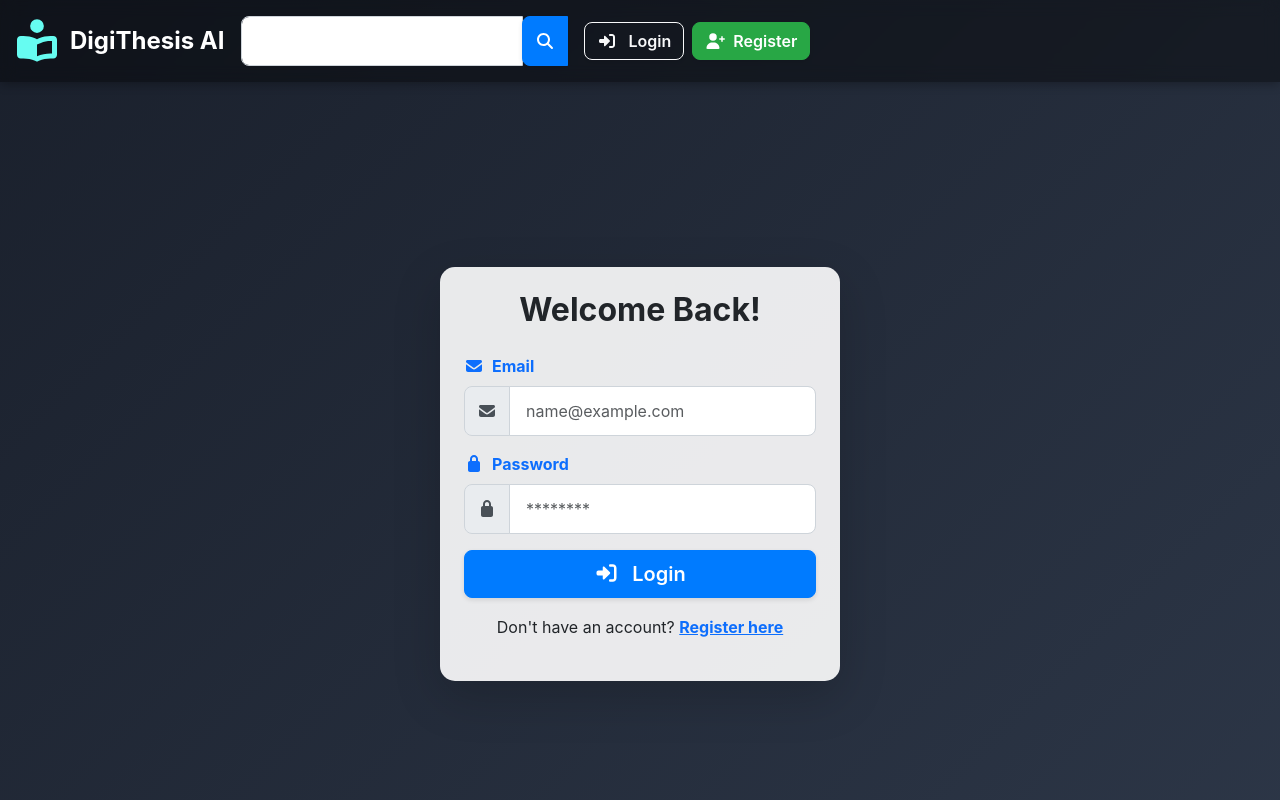
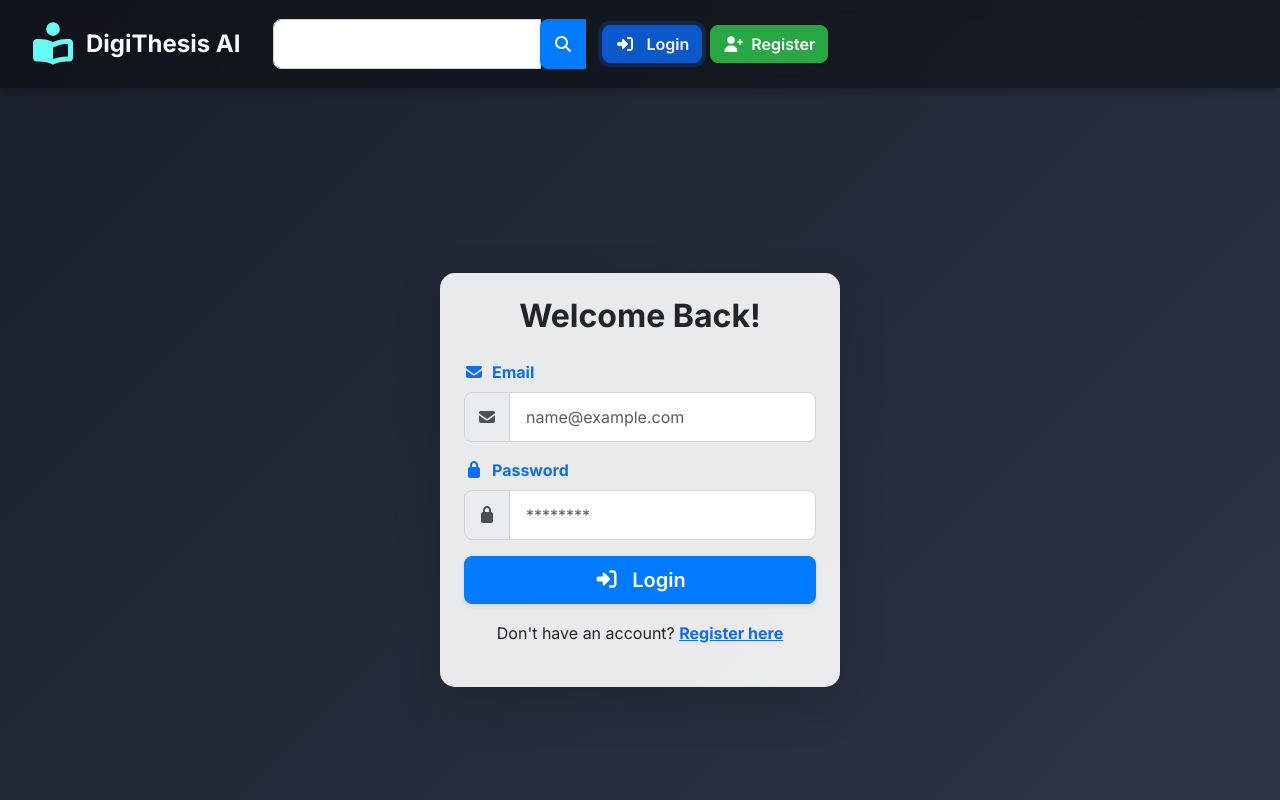
Before and after one commit to Shuvo1998/digi-thesis-ai-project, a React (Create React App) app in the folder frontend/: page /login in a window 1280 px wide. Shown: the top 800 px of the page. Built offline with nearby package versions, Linux system fonts and the light colour scheme.

Commit message:
toggle button responsiveness changed

```diff
--- a/frontend/src/components/Layout/Header.js
+++ b/frontend/src/components/Layout/Header.js
@@ -1,6 +1,6 @@
 // frontend/src/components/Layout/Header.js
-import React, { useContext, useState } from 'react';
-import { Link, useNavigate } from 'react-router-dom';
+import React, { useContext, useState, useEffect, useRef } from 'react';
+import { Link, useNavigate, useLocation } from 'react-router-dom'; // Import useLocation
 import { UserContext } from '../../context/UserContext';
 import { FontAwesomeIcon } from '@fortawesome/react-fontawesome';
 import { faBookOpenReader, faUserPlus, faSignInAlt, faSignOutAlt, faUpload, faTachometerAlt, faSearch, faClipboardList, faUserCircle } from '@fortawesome/free-solid-svg-icons';
@@ -8,7 +8,43 @@ import { faBookOpenReader, faUserPlus, faSignInAlt, faSignOutAlt, faUpload, faTa
 const Header = () => {
     const { user, logout } = useContext(UserContext);
     const navigate = useNavigate();
+    const location = useLocation(); // Get current location to determine active link
     const [searchQuery, setSearchQuery] = useState('');
+
+    // Refs for detecting clicks outside the navbar collapse
+    const navbarCollapseRef = useRef(null);
+    const navbarTogglerRef = useRef(null);
+
+    // Effect to handle clicks outside the collapsed navbar
+    useEffect(() => {
+        const handleClickOutside = (event) => {
+            // Check if the navbar collapse is currently open (has the 'show' class)
+            const isNavbarOpen = navbarCollapseRef.current && navbarCollapseRef.current.classList.contains('show');
+
+            // If the navbar is open AND the click is outside the navbar collapse AND outside the toggler button itself
+            if (
+                isNavbarOpen &&
+                navbarCollapseRef.current &&
+                !navbarCollapseRef.current.contains(event.target) &&
+                navbarTogglerRef.current &&
+                !navbarTogglerRef.current.contains(event.target)
+            ) {
+                // Programmatically close the navbar collapse by simulating a click on the toggler.
+                // This leverages Bootstrap's built-in collapse behavior.
+                if (navbarTogglerRef.current) {
+                    navbarTogglerRef.current.click();
+                }
+            }
+        };
+
+        // Add the event listener when the component mounts
+        document.addEventListener('click', handleClickOutside);
+
+        // Clean up the event listener when the component unmounts
+        return () => {
+            document.removeEventListener('click', handleClickOutside);
+        };
+    }, []); // Empty dependency array means this effect runs once on mount and cleans up on unmount
 
     const handleSearchChange = (e) => {
         setSearchQuery(e.target.value);
@@ -17,7 +53,6 @@ const Header = () => {
     const handleSearchSubmit = (e) => {
         e.preventDefault();
         if (searchQuery.trim()) {
-            // UPDATED: Use the live Render backend URL for search
             navigate(`/search?q=${encodeURIComponent(searchQuery.trim())}`);
             setSearchQuery('');
         }
@@ -28,15 +63,27 @@ const Header = () => {
         navigate('/login');
     };
 
+    // Helper function to determine if a link is active
+    const isActive = (path) => {
+        if (path === '/') {
+            return location.pathname === '/'; // Exact match for the home path
+        }
+        // For other paths, check if the current path starts with the link's path
+        // This handles cases like /admin-dashboard/users also activating /admin-dashboard
+        return location.pathname.startsWith(path);
+    };
+
     return (
         <nav className="navbar navbar-expand-lg navbar-dark bg-transparent py-3 sticky-top">
             <div className="container-fluid">
-                <Link className="navbar-brand d-flex align-items-center" to="/">
+                {/* Apply active class to brand link if it's the home page */}
+                <Link className={`navbar-brand d-flex align-items-center ${isActive('/') ? 'active' : ''}`} to="/">
                     <FontAwesomeIcon icon={faBookOpenReader} size="2x" className="me-2 brand-icon" />
                     <span className="fw-bold fs-4">DigiThesis AI</span>
                 </Link>
 
                 <button
+                    ref={navbarTogglerRef}
                     className="navbar-toggler"
                     type="button"
                     data-bs-toggle="collapse"
@@ -48,8 +95,11 @@ const Header = () => {
                     <span className="navbar-toggler-icon"></span>
                 </button>
 
-                <div className="collapse navbar-collapse ms-auto" id="navbarNav">
-
+                <div
+                    ref={navbarCollapseRef}
+                    className="collapse navbar-collapse ms-auto"
+                    id="navbarNav"
+                >
                     <form className="d-flex my-2 my-lg-0 me-lg-3" role="search" onSubmit={handleSearchSubmit}>
                         <div className="input-group">
                             <input
@@ -70,18 +120,21 @@ const Header = () => {
                         {user ? (
                             <>
                                 <li className="nav-item">
-                                    <Link className="nav-link text-white" to="/dashboard">
+                                    {/* Conditionally apply 'active' class */}
+                                    <Link className={`nav-link text-white ${isActive('/dashboard') ? 'active' : ''}`} to="/dashboard">
                                         <FontAwesomeIcon icon={faTachometerAlt} className="me-1" /> Dashboard
                                     </Link>
                                 </li>
                                 <li className="nav-item">
-                                    <Link className="nav-link text-white" to="/upload-thesis">
+                                    {/* Conditionally apply 'active' class */}
+                                    <Link className={`nav-link text-white ${isActive('/upload-thesis') ? 'active' : ''}`} to="/upload-thesis">
                                         <FontAwesomeIcon icon={faUpload} className="me-1" /> Upload Thesis
                                     </Link>
                                 </li>
                                 {(user.role === 'admin' || user.role === 'supervisor') && (
                                     <li className="nav-item">
-                                        <Link className="nav-link text-white" to="/admin-dashboard">
+                                        {/* Conditionally apply 'active' class */}
+                                        <Link className={`nav-link text-white ${isActive('/admin-dashboard') ? 'active' : ''}`} to="/admin-dashboard">
                                             <FontAwesomeIcon icon={faClipboardList} className="me-1" /> Admin Dashboard
                                         </Link>
                                     </li>
@@ -101,12 +154,14 @@ const Header = () => {
                         ) : (
                             <>
                                 <li className="nav-item">
-                                    <Link className="btn btn-outline-light" to="/login">
+                                    {/* For buttons, using 'active-btn' for distinct styling if needed */}
+                                    <Link className={`btn btn-outline-light ${isActive('/login') ? 'active-btn' : ''}`} to="/login">
                                         <FontAwesomeIcon icon={faSignInAlt} className="me-2" /> Login
                                     </Link>
                                 </li>
                                 <li className="nav-item ms-lg-2">
-                                    <Link className="btn btn-success" to="/register">
+                                    {/* For buttons, using 'active-btn' for distinct styling if needed */}
+                                    <Link className={`btn btn-success ${isActive('/register') ? 'active-btn' : ''}`} to="/register">
                                         <FontAwesomeIcon icon={faUserPlus} className="me-1" /> Register
                                     </Link>
                                 </li>
--- a/frontend/src/styles/global.css
+++ b/frontend/src/styles/global.css
@@ -1,12 +1,73 @@
 /* frontend/src/styles/global.css */
+
+/* --- Font Import --- */
+@import url('https://fonts.googleapis.com/css2?family=Inter:wght@300;400;500;600;700&display=swap');
+
+/* --- Root Variables for Theming --- */
+:root {
+    /* Backgrounds */
+    --background-gradient-start: #1a202c;
+    --background-gradient-end: #2d3748;
+    --navbar-bg: rgba(0, 0, 0, 0.4);
+    --card-bg-light: rgba(255, 255, 255, 0.95);
+    --file-upload-bg-light: rgba(0, 123, 255, 0.05);
+    --file-upload-bg-hover: rgba(0, 123, 255, 0.1);
+    --result-box-bg: #e9ecef;
+    /* Light gray for plagiarism/grammar results */
+    --input-group-text-bg: #e9ecef;
+
+    /* Text Colors */
+    --text-light: #f8f9fa;
+    /* General light text for dark backgrounds */
+    --text-dark: #212529;
+    /* General dark text for light backgrounds */
+    --heading-color: #e2e8f0;
+    /* Slightly lighter than body text for emphasis */
+    --placeholder-color: rgba(255, 255, 255, 0.6);
+    --input-text-dark: #212529;
+    /* Text color for form inputs */
+    --input-group-text-color: #495057;
+
+    /* Accent Colors */
+    --primary-color: #007bff;
+    /* Bootstrap primary blue */
+    --accent-blue-green: #66fcf1;
+    /* Futuristic blue-green for icon/hero highlight */
+    --secondary-color: #6c757d;
+    /* Bootstrap secondary grey */
+    --success-color: #28a745;
+    /* Bootstrap success green */
+    --danger-color: #dc3545;
+    /* Bootstrap danger red */
+    --info-color: #17a2b8;
+    /* Bootstrap info cyan */
+    --warning-color: #ffc107;
+    /* Bootstrap warning yellow */
+
+    /* Borders & Shadows */
+    --border-color-light: #dee2e6;
+    /* General light border */
+    --border-color-dark-transparent: rgba(255, 255, 255, 0.3);
+    /* For navbar input */
+    --border-color-input: #ced4da;
+    --border-color-file-upload: #007bff;
+    --box-shadow-navbar: 0 2px 10px rgba(0, 0, 0, 0.3);
+    --box-shadow-card: 0 4px 15px rgba(0, 0, 0, 0.1);
+    --box-shadow-card-hover: 0 12px 25px rgba(0, 0, 0, 0.25);
+    --box-shadow-button: 0 2px 5px rgba(0, 0, 0, 0.1);
+    --box-shadow-button-hover: 0 4px 10px rgba(0, 0, 0, 0.2);
+    --box-shadow-snackbar: 0 4px 8px rgba(0, 0, 0, 0.2);
+    --box-shadow-input-focus: 0 0 0 0.25rem rgba(0, 123, 255, 0.25);
+    --box-shadow-accent-focus: 0 0 0 0.25rem rgba(102, 252, 241, 0.25);
+    --box-shadow-inset: inset 0 1px 3px rgba(0, 0, 0, 0.1);
+    --box-shadow-footer: 0 -2px 10px rgba(0, 0, 0, 0.3);
+}
 
 /* --- Base Styles --- */
 body {
     font-family: 'Inter', sans-serif;
-    background: linear-gradient(135deg, #1a202c 0%, #2d3748 100%);
-    /* Deep dark gradient */
-    color: #f8f9fa;
-    /* Light text color for contrast */
+    background: linear-gradient(135deg, var(--background-gradient-start) 0%, var(--background-gradient-end) 100%);
+    color: var(--text-light);
     min-height: 100vh;
     display: flex;
     flex-direction: column;
@@ -14,6 +75,8 @@ body {
     padding: 0;
     overflow-x: hidden;
     /* Prevent horizontal scroll */
+    scroll-behavior: smooth;
+    /* Smooth scrolling for anchor links */
 }
 
 /* Ensure React root and App div take full height */
@@ -42,7 +105,7 @@ h5,
 h6 {
     font-weight: 700;
     /* Bolder headings */
-    color: #e2e8f0;
+    color: var(--heading-color);
     /* Slightly lighter than body text for emphasis */
 }
 
@@ -53,18 +116,31 @@ p {
 
 /* --- Navbar Adjustments --- */
 .navbar.bg-transparent {
-    background-color: rgba(0, 0, 0, 0.4) !important;
+    background-color: var(--navbar-bg) !important;
     /* Slightly more transparent dark */
     backdrop-filter: blur(8px);
     /* Stronger frosted glass effect */
     -webkit-backdrop-filter: blur(8px);
     /* For Safari */
-    box-shadow: 0 2px 10px rgba(0, 0, 0, 0.3);
+    box-shadow: var(--box-shadow-navbar);
     /* Subtle shadow */
 }
 
+.navbar-brand {
+    color: var(--text-light) !important;
+    font-weight: 700;
+    border-radius: 0.5rem;
+    /* Rounded corners for brand */
+    padding: 0.5rem 1rem;
+    transition: background-color 0.3s ease;
+}
+
+.navbar-brand:hover {
+    background-color: rgba(255, 255, 255, 0.08);
+}
+
 .navbar-brand .brand-icon {
-    color: #66fcf1;
+    color: var(--accent-blue-green);
     /* A futuristic blue-green for the icon */
     transition: transform 0.3s ease-in-out;
 }
@@ -74,31 +150,80 @@ p {
     /* Slight zoom on hover */
 }
 
+.navbar-nav .nav-link {
+    color: var(--text-light) !important;
+    padding: 0.75rem 1rem;
+    border-radius: 0.5rem;
+    /* Rounded corners for nav links */
+    transition: background-color 0.3s ease, color 0.3s ease;
+}
+
+.navbar-nav .nav-link:hover {
+    background-color: rgba(255, 255, 255, 0.1);
+    color: var(--text-light) !important;
+}
+
+/* --- Active Navigation Styles (NEW) --- */
+.navbar-nav .nav-link.active {
+    color: #fff !important;
+    /* Ensure text color is white */
+    background-color: rgba(102, 252, 241, 0.2);
+    /* Use accent blue-green with transparency */
+    border-radius: 0.5rem;
+    /* Rounded corners */
+    padding: 0.75rem 1rem;
+    /* Adjust padding as needed */
+    transition: background-color 0.3s ease;
+    /* Smooth transition */
+    font-weight: 600;
+    /* Make active text a bit bolder */
+}
+
+/* Style for active brand link (DigiThesis AI title) */
+.navbar-brand.active {
+    color: #fff !important;
+    /* Ensure text color is white */
+    background-color: rgba(102, 252, 241, 0.15);
+    /* Subtle background for active brand */
+    box-shadow: 0 0 5px rgba(102, 252, 241, 0.3);
+    /* Slight glow using accent color */
+}
+
+/* Style for active button links (Login/Register) */
+.btn.active-btn {
+    background-color: #0a58ca;
+    /* A slightly darker blue for active primary button */
+    border-color: #0a58ca;
+    box-shadow: 0 0 0 0.25rem rgba(10, 88, 202, 0.25);
+    /* Subtle glow */
+}
+
+/* Navbar Search Input */
 .navbar-search-input {
     background-color: rgba(255, 255, 255, 0.15);
     /* Slightly lighter for input */
-    border: 1px solid rgba(255, 255, 255, 0.3);
-    color: #f8f9fa;
+    border: 1px solid var(--border-color-dark-transparent);
+    color: var(--text-light);
     border-radius: 8px 0 0 8px;
     /* Rounded left side */
 }
 
 .navbar-search-input::placeholder {
-    color: rgba(255, 255, 255, 0.6);
+    color: var(--placeholder-color);
 }
 
 .navbar-search-input:focus {
     background-color: rgba(255, 255, 255, 0.25);
-    border-color: #66fcf1;
-    box-shadow: 0 0 0 0.25rem rgba(102, 252, 241, 0.25);
-    color: #f8f9fa;
+    border-color: var(--accent-blue-green);
+    box-shadow: var(--box-shadow-accent-focus);
+    color: var(--text-light);
 }
 
 .navbar .input-group-text {
     /* For the search button in header */
-    background-color: #007bff;
+    background-color: var(--primary-color);
     /* Primary blue for search button */
-    border-color: #007bff;
+    border-color: var(--primary-color);
     color: #fff;
     border-radius: 0 8px 8px 0;
     /* Rounded right side */
@@ -118,9 +243,9 @@ p {
     /* Remove default border */
     overflow: hidden;
     /* Ensure content respects border-radius */
-    background-color: rgba(255, 255, 255, 0.95);
+    background-color: var(--card-bg-light);
     /* Slightly transparent white for content cards */
-    box-shadow: 0 4px 15px rgba(0, 0, 0, 0.1);
+    box-shadow: var(--box-shadow-card);
     /* Soft initial shadow */
 }
 
@@ -137,7 +262,7 @@ p {
 .thesis-card-custom:hover {
     transform: translateY(-8px);
     /* More pronounced lift on hover */
-    box-shadow: 0 12px 25px rgba(0, 0, 0, 0.25);
+    box-shadow: var(--box-shadow-card-hover);
     /* Stronger shadow on hover */
 }
 
@@ -145,7 +270,7 @@ p {
     font-weight: bold;
     font-size: 1.35rem;
     /* Slightly larger title */
-    color: #007bff;
+    color: var(--primary-color);
     /* Bootstrap primary blue */
     transition: color 0.2s ease-in-out, text-decoration 0.2s ease-in-out;
 }
@@ -160,9 +285,9 @@ p {
 /* Plagiarism and Grammar Result Boxes */
 .plagiarism-result,
 .grammar-result {
-    background-color: #e9ecef;
+    background-color: var(--result-box-bg);
     /* Light gray background for results */
-    border: 1px solid #dee2e6;
+    border: 1px solid var(--border-color-light);
     /* Light border */
     padding: 0.75rem;
     border-radius: 0.5rem;
@@ -175,7 +300,7 @@ p {
     /* Preserve whitespace for grammar results */
     word-break: break-word;
     /* Break long words */
-    box-shadow: inset 0 1px 3px rgba(0, 0, 0, 0.1);
+    box-shadow: var(--box-shadow-inset);
     /* Inner shadow for depth */
 }
 
@@ -215,7 +340,7 @@ p {
     border-radius: 0.5rem;
     text-align: center;
     font-size: 1rem;
-    box-shadow: 0 4px 8px rgba(0, 0, 0, 0.2);
+    box-shadow: var(--box-shadow-snackbar);
     opacity: 0;
     /* Start hidden */
     visibility: hidden;
@@ -231,17 +356,17 @@ p {
 }
 
 .snackbar-success {
-    background-color: #28a745;
+    background-color: var(--snackbar-success);
     color: #fff;
 }
 
 .snackbar-error {
-    background-color: #dc3545;
+    background-color: var(--snackbar-error);
     color: #fff;
 }
 
 .snackbar-info {
-    background-color: #17a2b8;
+    background-color: var(--snackbar-info);
     color: #fff;
 }
 
@@ -254,7 +379,7 @@ p {
     /* Adjust as needed */
     padding-bottom: 100px;
     /* Adjust as needed */
-    color: #f8f9fa;
+    color: var(--text-light);
     /* Ensure text is light */
 }
 
@@ -319,22 +444,22 @@ p {
 /* Text colors for hero section */
 .hero-section h1,
 .hero-section p {
-    color: #f8f9fa;
+    color: var(--text-light);
     /* Light text for dark background */
 }
 
 .hero-section .text-success {
-    color: #66fcf1 !important;
+    color: var(--accent-blue-green) !important;
     /* Custom success color for highlight */
 }
 
 /* --- Features section cards --- */
 .features-section .card {
-    background-color: rgba(255, 255, 255, 0.95);
+    background-color: var(--card-bg-light);
     /* Slightly opaque white */
-    color: #212529;
+    color: var(--text-dark);
     /* Dark text for light card */
-    border: 1px solid #e9ecef;
+    border: 1px solid var(--border-color-light);
     transition: transform 0.2s ease-in-out, box-shadow 0.2s ease-in-out;
     box-shadow: 0 4px 10px rgba(0, 0, 0, 0.08);
 }
@@ -345,22 +470,22 @@ p {
 }
 
 .features-section .card .fa-3x {
-    color: #007bff;
+    color: var(--primary-color);
     /* Primary color for icons */
 }
 
 /* --- Public submissions section --- */
 .public-submissions-section {
-    background-color: rgba(255, 255, 255, 0.95);
+    background-color: var(--card-bg-light);
     /* Light background for content */
-    color: #212529;
+    color: var(--text-dark);
     /* Dark text */
     padding: 3rem 0;
     /* More vertical padding */
 }
 
 .public-submissions-section h2 {
-    color: #212529;
+    color: var(--text-dark);
     /* Ensure heading is dark */
     margin-bottom: 2.5rem;
     /* More space below heading */
@@ -371,18 +496,18 @@ p {
     border-radius: 8px;
     font-weight: 600;
     transition: all 0.2s ease-in-out;
-    box-shadow: 0 2px 5px rgba(0, 0, 0, 0.1);
+    box-shadow: var(--box-shadow-button);
     /* Subtle shadow on buttons */
 }
 
 .btn:hover {
-    box-shadow: 0 4px 10px rgba(0, 0, 0, 0.2);
+    box-shadow: var(--box-shadow-button-hover);
     /* More pronounced shadow on hover */
 }
 
 .btn-primary {
-    background-color: #007bff;
-    border-color: #007bff;
+    background-color: var(--primary-color);
+    border-color: var(--primary-color);
 }
 
 .btn-primary:hover {
@@ -391,8 +516,8 @@ p {
 }
 
 .btn-success {
-    background-color: #28a745;
-    border-color: #28a745;
+    background-color: var(--success-color);
+    border-color: var(--success-color);
 }
 
 .btn-success:hover {
@@ -401,8 +526,8 @@ p {
 }
 
 .btn-danger {
-    background-color: #dc3545;
-    border-color: #dc3545;
+    background-color: var(--danger-color);
+    border-color: var(--danger-color);
 }
 
 .btn-danger:hover {
@@ -411,8 +536,8 @@ p {
 }
 
 .btn-info {
-    background-color: #17a2b8;
-    border-color: #17a2b8;
+    background-color: var(--info-color);
+    border-color: var(--info-color);
 }
 
 .btn-info:hover {
@@ -421,8 +546,8 @@ p {
 }
 
 .btn-warning {
-    background-color: #ffc107;
-    border-color: #ffc107;
+    background-color: var(--warning-color);
+    border-color: var(--warning-color);
 }
 
 .btn-warning:hover {
@@ -432,63 +557,62 @@ p {
 
 .btn-outline-light {
     /* Specific for header logout/login buttons */
-    color: #f8f9fa;
-    border-color: #f8f9fa;
+    color: var(--text-light);
+    border-color: var(--text-light);
     background-color: transparent;
 }
 
 .btn-outline-light:hover {
-    color: #1a202c;
+    color: var(--background-gradient-start);
     /* Dark text on hover */
-    background-color: #f8f9fa;
-    border-color: #f8f9fa;
+    background-color: var(--text-light);
+    border-color: var(--text-light);
 }
 
-
 .btn-outline-primary {
-    color: #007bff;
-    border-color: #007bff;
+    color: var(--primary-color);
+    border-color: var(--primary-color);
 }
 
 .btn-outline-primary:hover {
-    background-color: #007bff;
+    background-color: var(--primary-color);
     color: #fff;
 }
 
 .btn-outline-secondary {
-    color: #6c757d;
-    border-color: #6c757d;
+    color: var(--secondary-color);
+    border-color: var(--secondary-color);
 }
 
 .btn-outline-secondary:hover {
-    background-color: #6c757d;
+    background-color: var(--secondary-color);
     color: #fff;
 }
 
 .btn-outline-info {
-    color: #17a2b8;
-    border-color: #17a2b8;
+    color: var(--info-color);
+    border-color: var(--info-color);
 }
 
 .btn-outline-info:hover {
-    background-color: #17a2b8;
+    background-color: var(--info-color);
     color: #fff;
 }
 
 /* --- Form control adjustments --- */
 .form-control {
     border-radius: 8px;
-    border: 1px solid #ced4da;
+    border: 1px solid var(--border-color-input);
     padding: 0.75rem 1rem;
     background-color: #fff;
     /* Ensure light background for form inputs */
-    color: #212529;
+    color: var(--input-text-dark);
     /* Dark text for inputs */
 }
 
 .form-control:focus {
-    border-color: #007bff;
-    box-shadow: 0 0 0 0.25rem rgba(0, 123, 255, 0.25);
+    border-color: var(--primary-color);
+    box-shadow: var(--box-shadow-input-focus);
 }
 
 textarea.form-control {
@@ -497,9 +621,9 @@ textarea.form-control {
 
 /* Specific styles for the upload file area */
 .file-upload-area {
-    border: 2px dashed #007bff;
+    border: 2px dashed var(--primary-color);
     /* Dashed border for file upload */
-    background-color: rgba(0, 123, 255, 0.05);
+    background-color: var(--file-upload-bg-light);
     /* Light blue background */
     transition: all 0.2s ease-in-out;
     border-radius: 10px;
@@ -507,44 +631,44 @@ textarea.form-control {
 }
 
 .file-upload-area:hover {
-    background-color: rgba(0, 123, 255, 0.1);
+    background-color: var(--file-upload-bg-hover);
     border-color: #0056b3;
 }
 
 .file-upload-area .fa-3x {
-    color: #007bff;
+    color: var(--primary-color);
 }
 
 /* Input group adjustments */
 .input-group-text {
     border-radius: 8px 0 0 8px !important;
     /* Default for input-group-text */
-    background-color: #e9ecef;
-    border-color: #ced4da;
-    color: #495057;
+    background-color: var(--input-group-text-bg);
+    border-color: var(--border-color-input);
+    color: var(--input-group-text-color);
 }
 
 /* --- Homepage Hero Section --- */
 /* The main homepage container already has a gradient, this ensures text is visible */
 .homepage-container .hero-section h1,
 .homepage-container .hero-section p {
-    color: #f8f9fa;
+    color: var(--text-light);
     /* Light text for dark background */
 }
 
 .homepage-container .text-success {
-    color: #66fcf1 !important;
+    color: var(--accent-blue-green) !important;
     /* Custom accent color */
 }
 
 /* --- Footer styling --- */
 .footer {
     background-color: #212529;
-    color: #f8f9fa;
+    color: var(--text-light);
     padding: 20px 0;
     margin-top: auto;
     /* Pushes footer to the bottom */
-    box-shadow: 0 -2px 10px rgba(0, 0, 0, 0.3);
+    box-shadow: var(--box-shadow-footer);
     /* Shadow at the top */
 }
 
```
